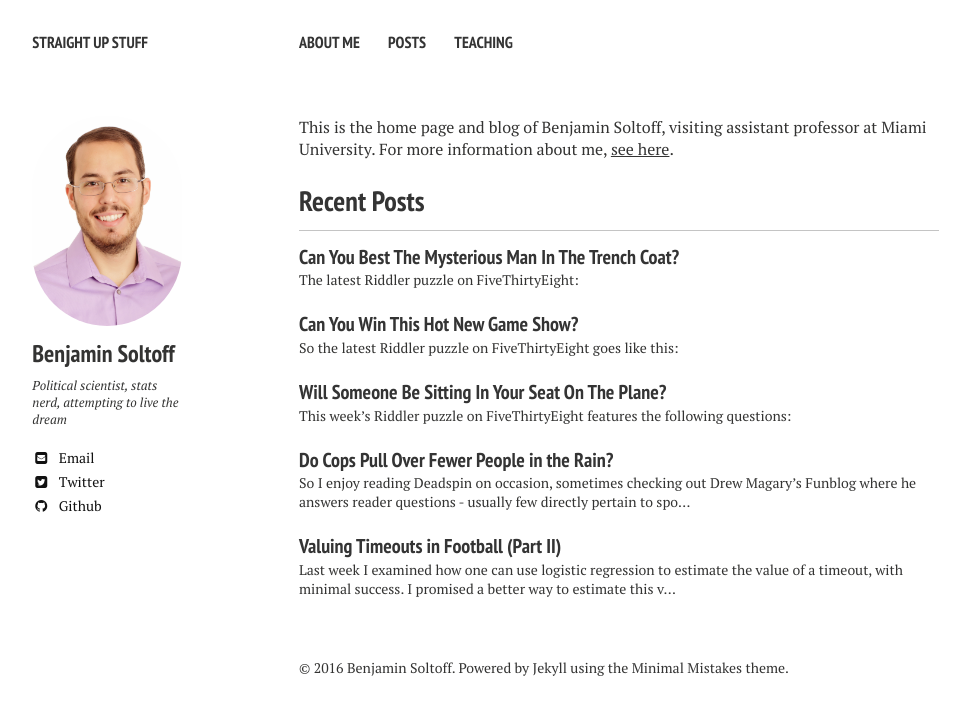
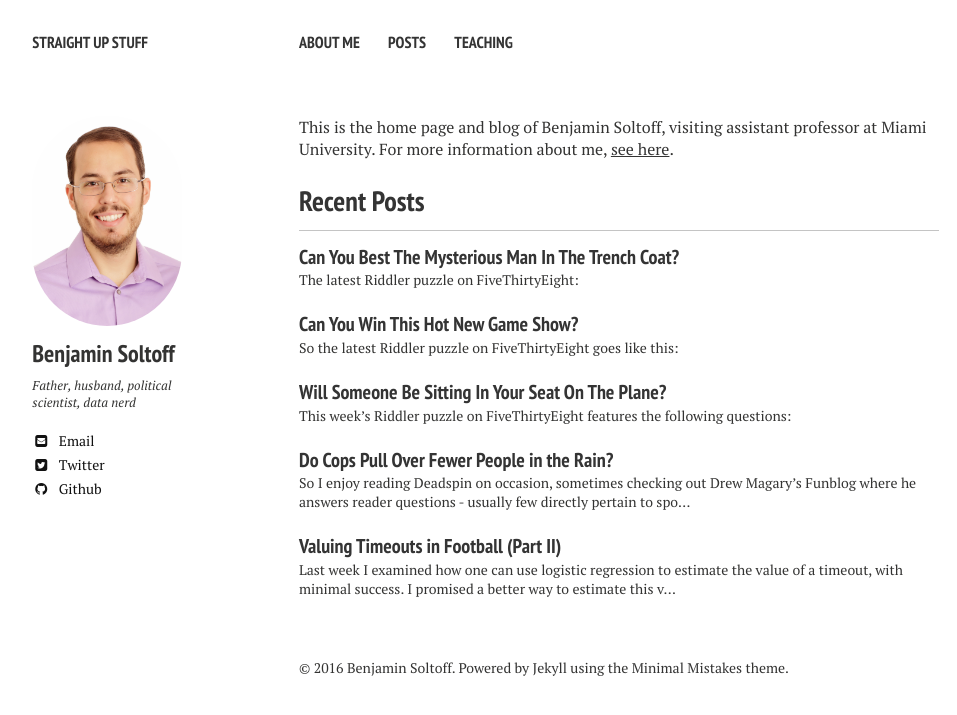
Before and after one commit to bensoltoff/old-bensoltoff.github.io, a Jekyll site: the page built from index.md, in a window 1280 px wide. Shown: the top 715 px of the page, without its empty margins (21-978 px from the left). Built offline with Jekyll 4.4.1, drawn with Linux system fonts in a browser that asks for light colours; nearby versions of some CDN libraries; library files that are not in the unit come from our copies.

Commit message:
Change bio

```diff
--- a/_config.yml
+++ b/_config.yml
@@ -30,7 +30,7 @@ kramdown:
 owner:
   name: Benjamin Soltoff
   avatar: ben_soltoff.jpg
-  bio: "Political scientist, stats nerd, attempting to live the dream"
+  bio: "Father, husband, political scientist, data nerd"
   email: ben@bensoltoff.com
   disqus-shortname:
   twitter: soltofbc
```
